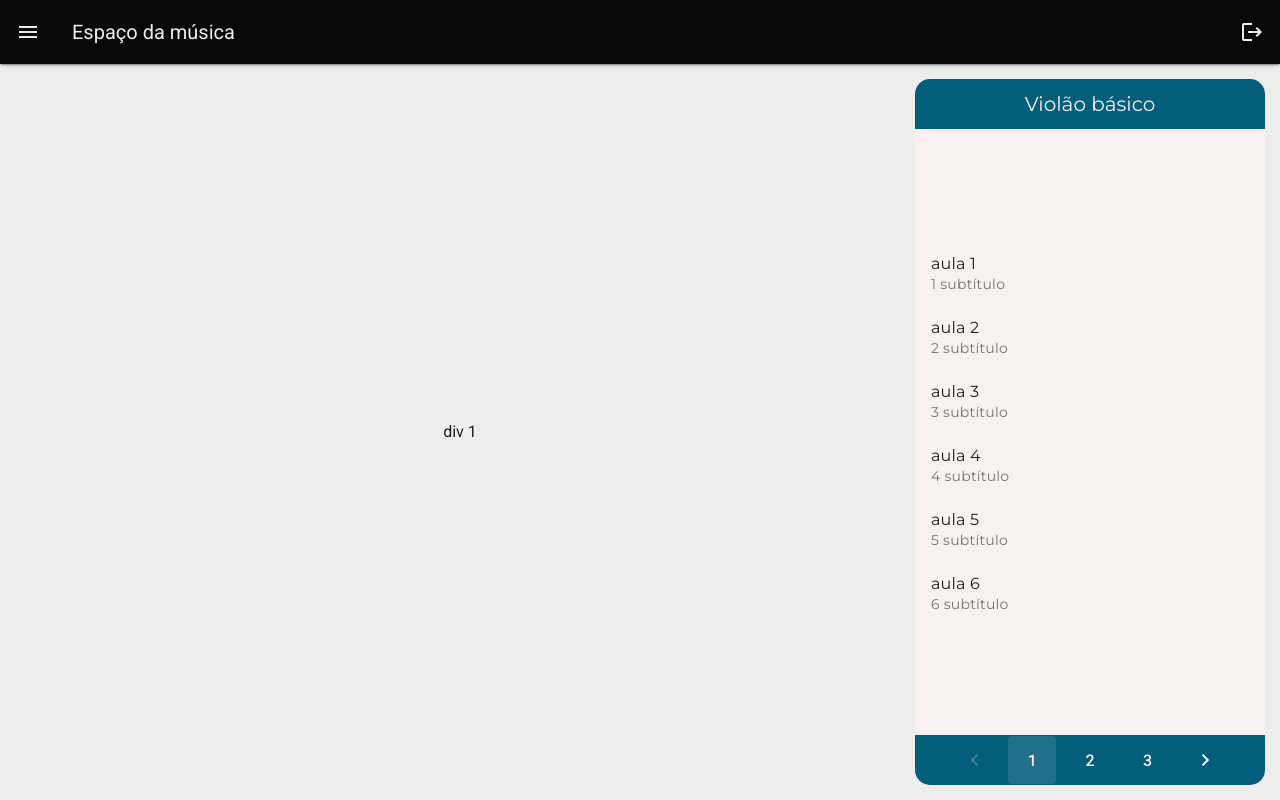
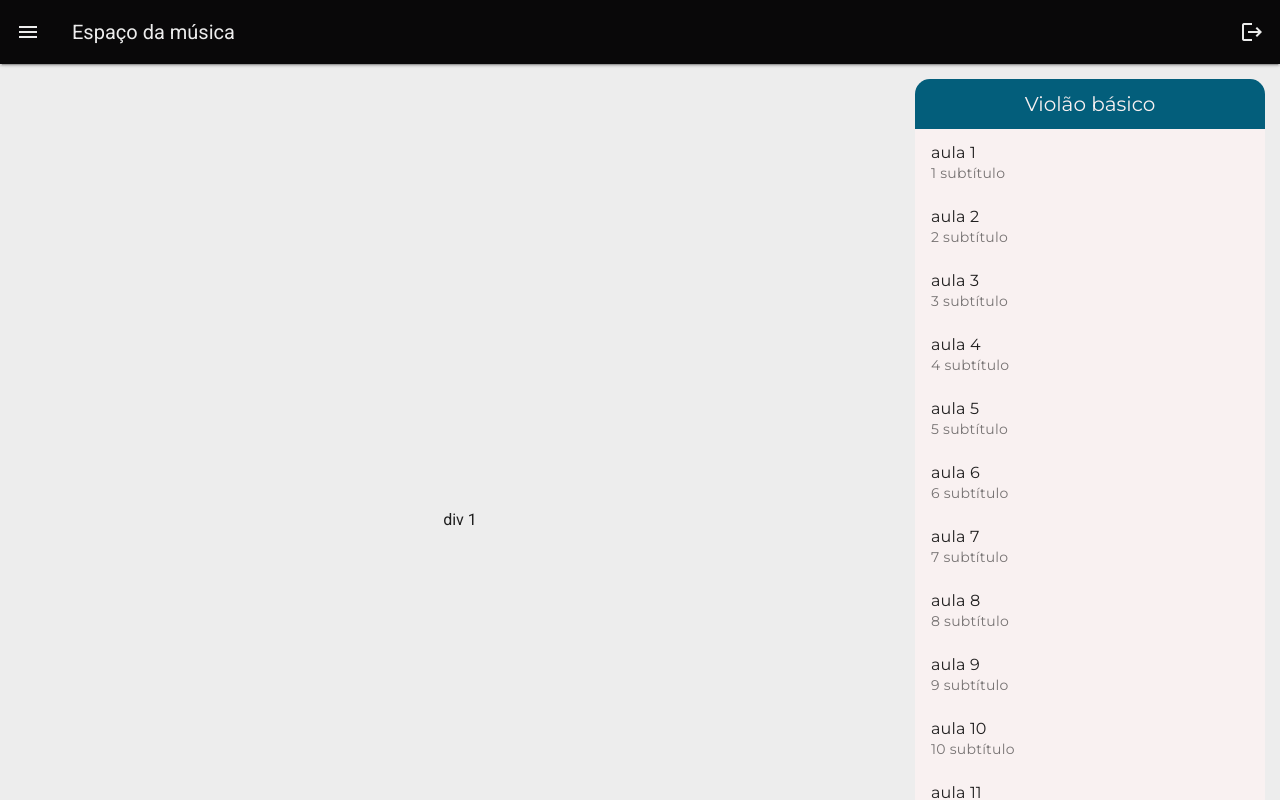
Before and after one commit to Eric-Pessoa/Curso-online-joao-freitas, a Vue app: page / in a window 1280 px wide. Shown: the top 800 px of the page. Built offline with nearby package versions, Linux system fonts and the light colour scheme.

Commit message:
[feat] removal of stepper (not necessary)

```diff
--- a/src/pages/home/HomePage.vue
+++ b/src/pages/home/HomePage.vue
@@ -1,5 +1,5 @@
 <script setup lang="ts">
-import { computed, ref } from 'vue'
+import { ref } from 'vue'
 
 const mockedListLessons = ref([
   { title: 'aula 1', subtitle: '1 subtítulo' },
@@ -16,22 +16,6 @@ const mockedListLessons = ref([
   { title: 'aula 12', subtitle: '12 subtítulo' },
   { title: 'aula 13', subtitle: '13 subtítulo' }
 ])
-
-const pageSize = 6
-const pagedAssets = computed(() => {
-  // get the start index for your paged result set.
-  // The page number starts at 1 so the active item in the pagination is displayed properly.
-  // However for our calculation the page number must start at (n-1)
-  const startIndex = (paginatorModel.value - 1) * pageSize
-  // create a copy of your assets list so we don't modify the original data set
-  const data = [...mockedListLessons.value]
-  // only return the data for the current page using splice
-  return data.splice(startIndex, pageSize)
-})
-const paginatorModel = ref(1)
-const TotalPaginatorPages = computed(() => {
-  return Math.ceil(mockedListLessons.value.length / 6)
-})
 </script>
 
 <template>
@@ -42,19 +26,13 @@ const TotalPaginatorPages = computed(() => {
       <div id="lessons-list">
         <v-list lines="two">
           <v-list-item
-            v-for="n in pagedAssets"
+            v-for="n in mockedListLessons"
             :key="n.title"
             :title="n.title"
             :subtitle="n.subtitle"
           ></v-list-item>
         </v-list>
       </div>
-      <v-pagination
-        id="paginator"
-        v-model="paginatorModel"
-        :length="TotalPaginatorPages"
-        ellipsis="•••"
-      ></v-pagination>
     </div>
   </div>
 </template>
@@ -107,16 +85,6 @@ const TotalPaginatorPages = computed(() => {
         }
       }
     }
-    #paginator {
-      display: flex;
-      width: 100%;
-      height: 50px;
-      background-color: #035e7b;
-      border-radius: 0 0 15px 15px;
-      justify-content: center;
-      align-items: center;
-      color: #f9f1f1;
-    }
   }
 }
 </style>
```
Also changed, not shown: src/components/Stepper/AppStepper.vue (deleted, +0 -19 lines).
